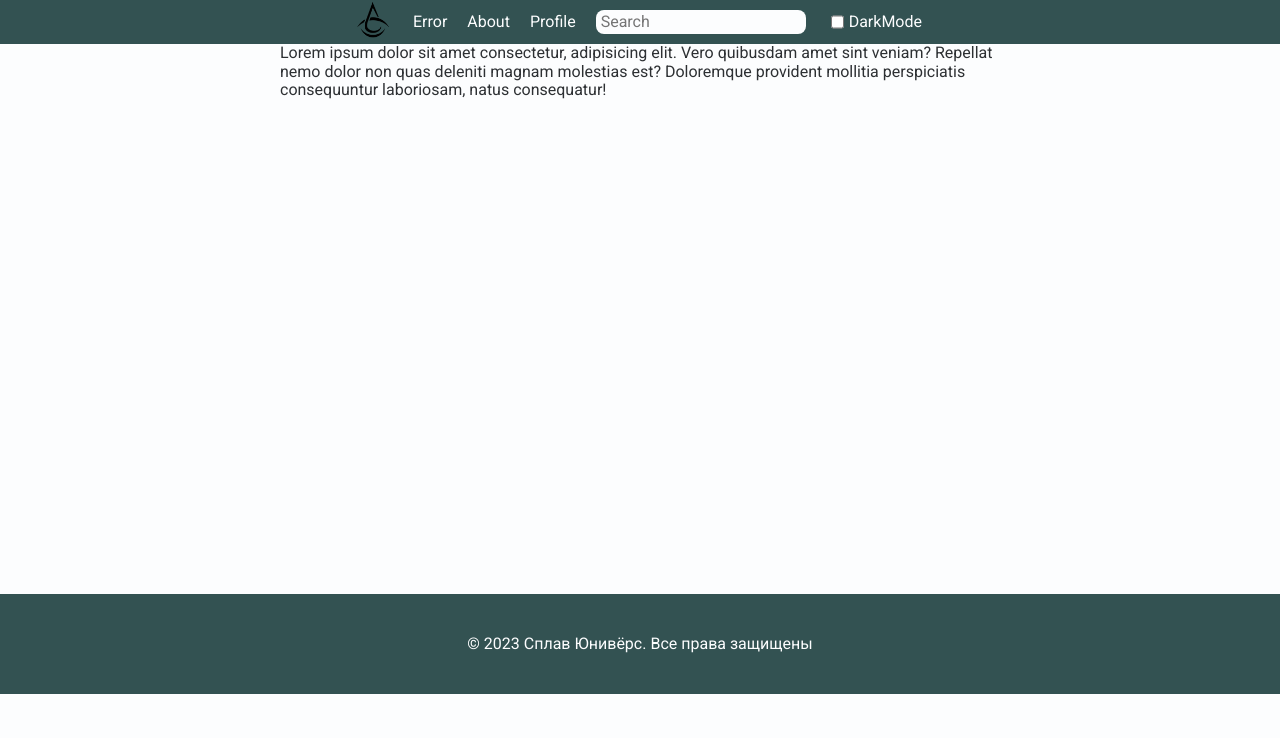
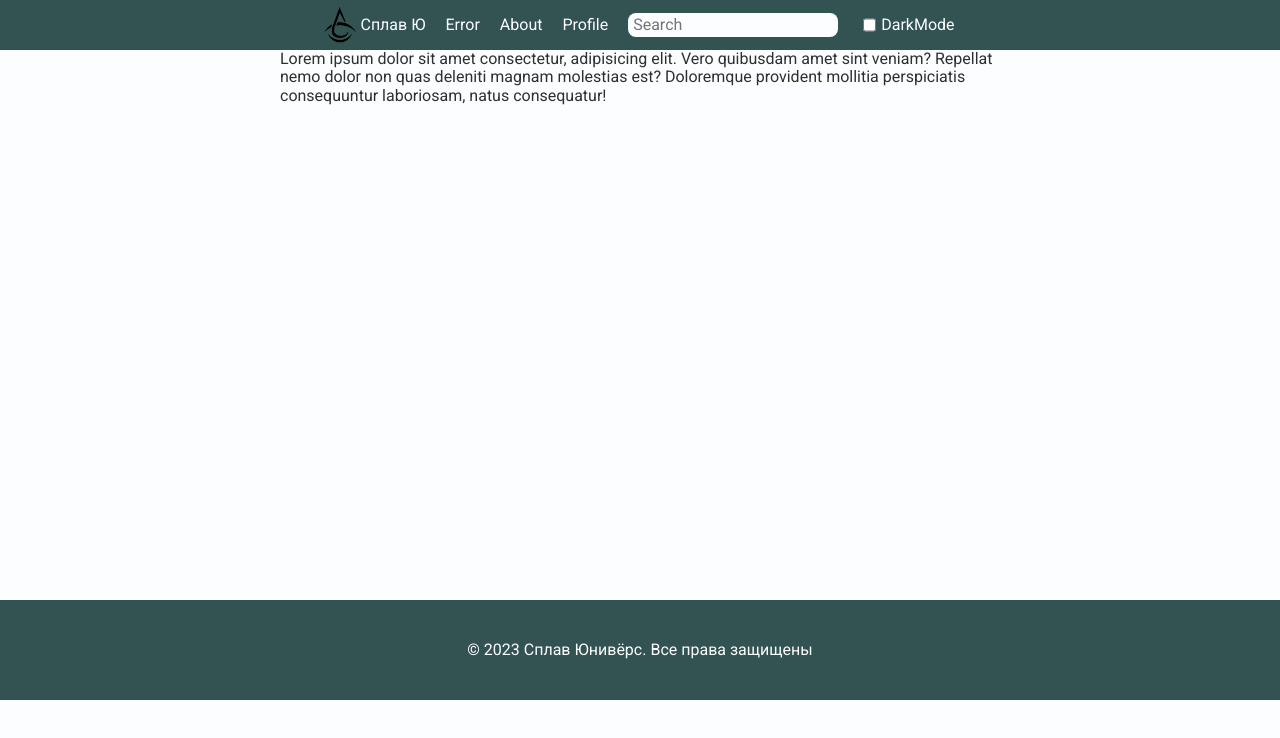
Before and after one commit to Artematrr/CV-23y, a React (Vite) app: page / in a window 1280 px wide. Shown: the top 738 px of the page. Built offline with nearby package versions, Linux system fonts and the light colour scheme.

Commit message:
fix header links

```diff
--- a/src/components/elements/Header/Header.jsx
+++ b/src/components/elements/Header/Header.jsx
@@ -7,7 +7,8 @@ const Header = () => {
     <header className={styles.container}>
       <nav className={styles.navContainer}>
         <NavLink to='/' className={styles.logo}>
-          <img src='/src/assets/brand/Logo.png' alt='logo' />
+          <img src='/src/assets/brand/Logo.png' alt='logo' />{' '}
+          <span>Сплав Ю</span>
         </NavLink>
         <NavLink to='/*'>Error</NavLink>
         <NavLink to='/about'>About</NavLink>
--- a/src/components/elements/Header/Header.module.scss
+++ b/src/components/elements/Header/Header.module.scss
@@ -3,7 +3,7 @@
 .container {
   display: flex;
   background-color: $primary-color;
-
+  height: 50px;
   align-content: center;
   justify-content: center;
 }
@@ -12,6 +12,11 @@
   display: flex;
   gap: 20px;
 
+  align-items: center;
+}
+
+.logo {
+  display: flex;
   align-items: center;
 }
 
@@ -29,6 +34,6 @@
   padding-inline: 5px;
 }
 
-.Test {
-  margin-top: 30px;
+active {
+  color: $primary-color;
 }
```
